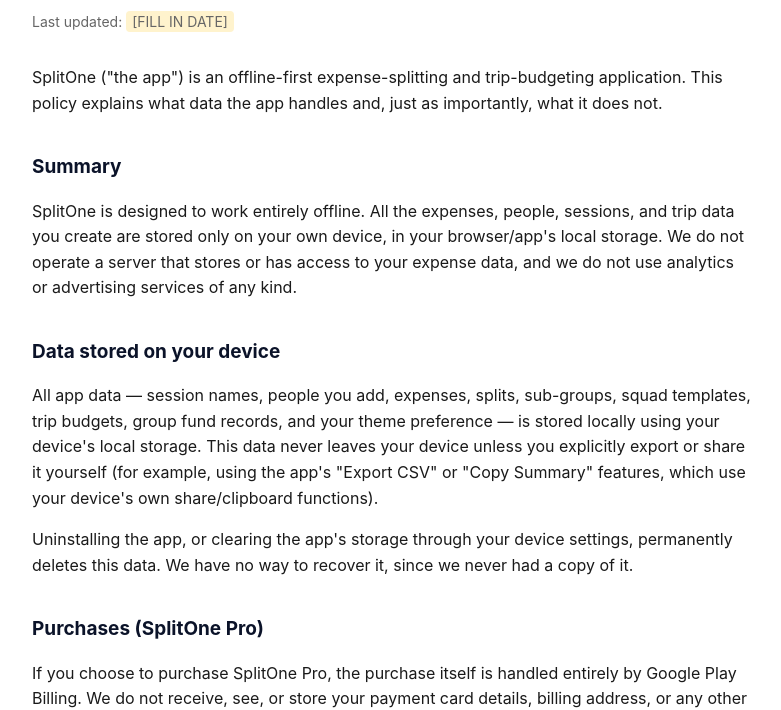
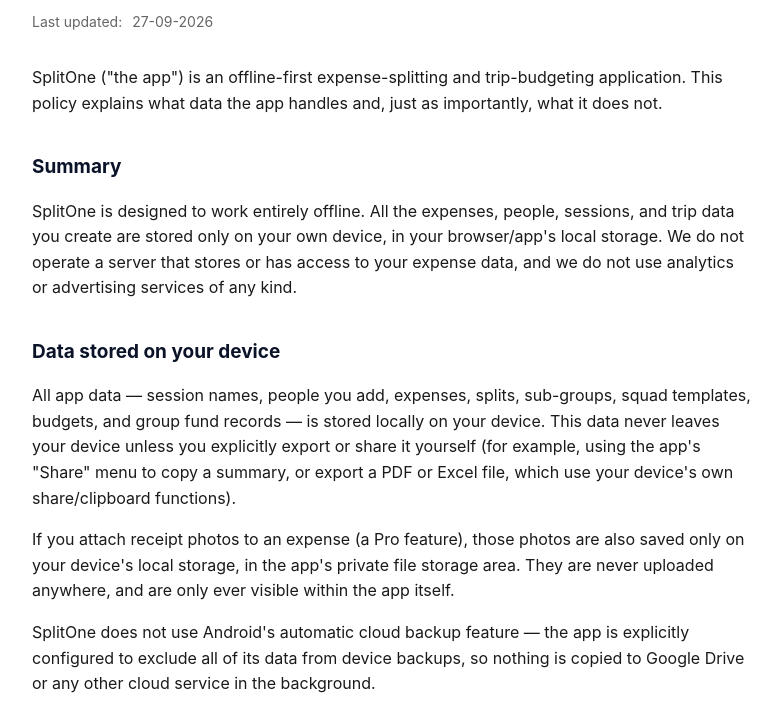
Before and after one commit to washeem007/splitone-privacy-policy, a plain HTML site: page index.html in a window 1280 px wide. Shown: the part 107-817 px from the top of the page, without its empty margins (248-1029 px from the left). Drawn offline with Linux system fonts and the light colour scheme.

Commit message:
Update privacy policy: receipt photos and backup exclusion

```diff
--- a/index.html
+++ b/index.html
@@ -36,7 +36,7 @@
     color: #0066b2;
   }
   .placeholder {
-    background: #fff3cd;
+    background: #FFFFFF;
     padding: 2px 6px;
     border-radius: 4px;
   }
@@ -45,7 +45,7 @@
 <body>
 
 <h1>SplitOne — Privacy Policy</h1>
-<p class="updated">Last updated: <span class="placeholder">[FILL IN DATE]</span></p>
+<p class="updated">Last updated: <span class="placeholder">27-09-2026</span></p>
 
 <p>
   SplitOne ("the app") is an offline-first expense-splitting and trip-budgeting
@@ -65,16 +65,28 @@
 <h2>Data stored on your device</h2>
 <p>
   All app data — session names, people you add, expenses, splits, sub-groups,
-  squad templates, trip budgets, group fund records, and your theme
-  preference — is stored locally using your device's local storage. This data
-  never leaves your device unless you explicitly export or share it yourself
-  (for example, using the app's "Export CSV" or "Copy Summary" features, which
-  use your device's own share/clipboard functions).
+  squad templates, budgets, and group fund records — is stored locally on
+  your device. This data never leaves your device unless you explicitly
+  export or share it yourself (for example, using the app's "Share" menu to
+  copy a summary, or export a PDF or Excel file, which use your device's own
+  share/clipboard functions).
+</p>
+<p>
+  If you attach receipt photos to an expense (a Pro feature), those photos
+  are also saved only on your device's local storage, in the app's private
+  file storage area. They are never uploaded anywhere, and are only ever
+  visible within the app itself.
+</p>
+<p>
+  SplitOne does not use Android's automatic cloud backup feature — the app
+  is explicitly configured to exclude all of its data from device backups,
+  so nothing is copied to Google Drive or any other cloud service in the
+  background.
 </p>
 <p>
   Uninstalling the app, or clearing the app's storage through your device
-  settings, permanently deletes this data. We have no way to recover it, since
-  we never had a copy of it.
+  settings, permanently deletes this data, including any attached photos.
+  We have no way to recover it, since we never had a copy of it.
 </p>
 
 <h2>Purchases (SplitOne Pro)</h2>
@@ -121,7 +133,7 @@
 <h2>Contact</h2>
 <p>
   If you have questions about this policy, you can reach us at
-  <span class="placeholder">[FILL IN SUPPORT EMAIL]</span>.
+  <span class="placeholder">splitonemw@gmail.com</span>.
 </p>
 
 </body>
```
